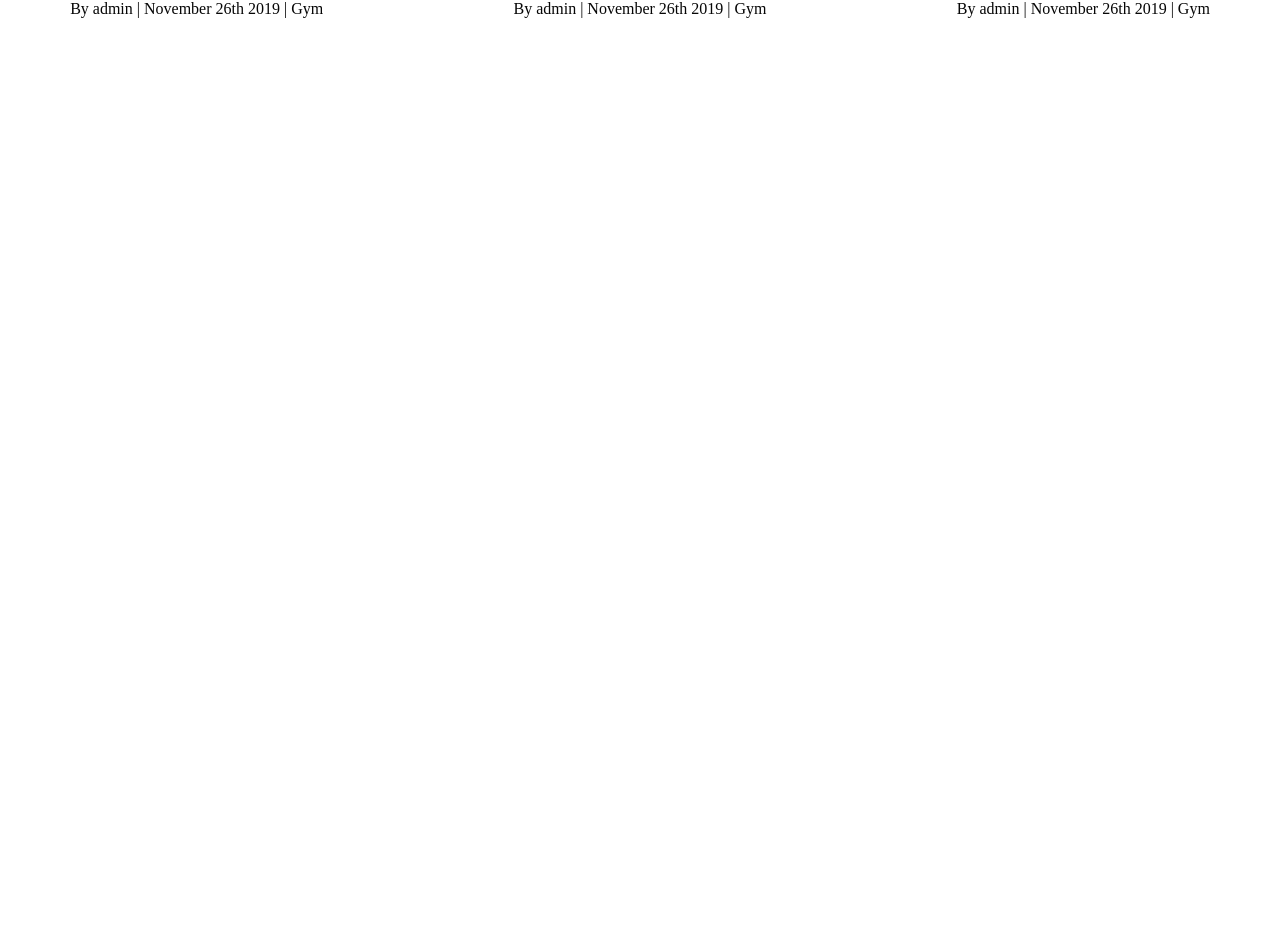
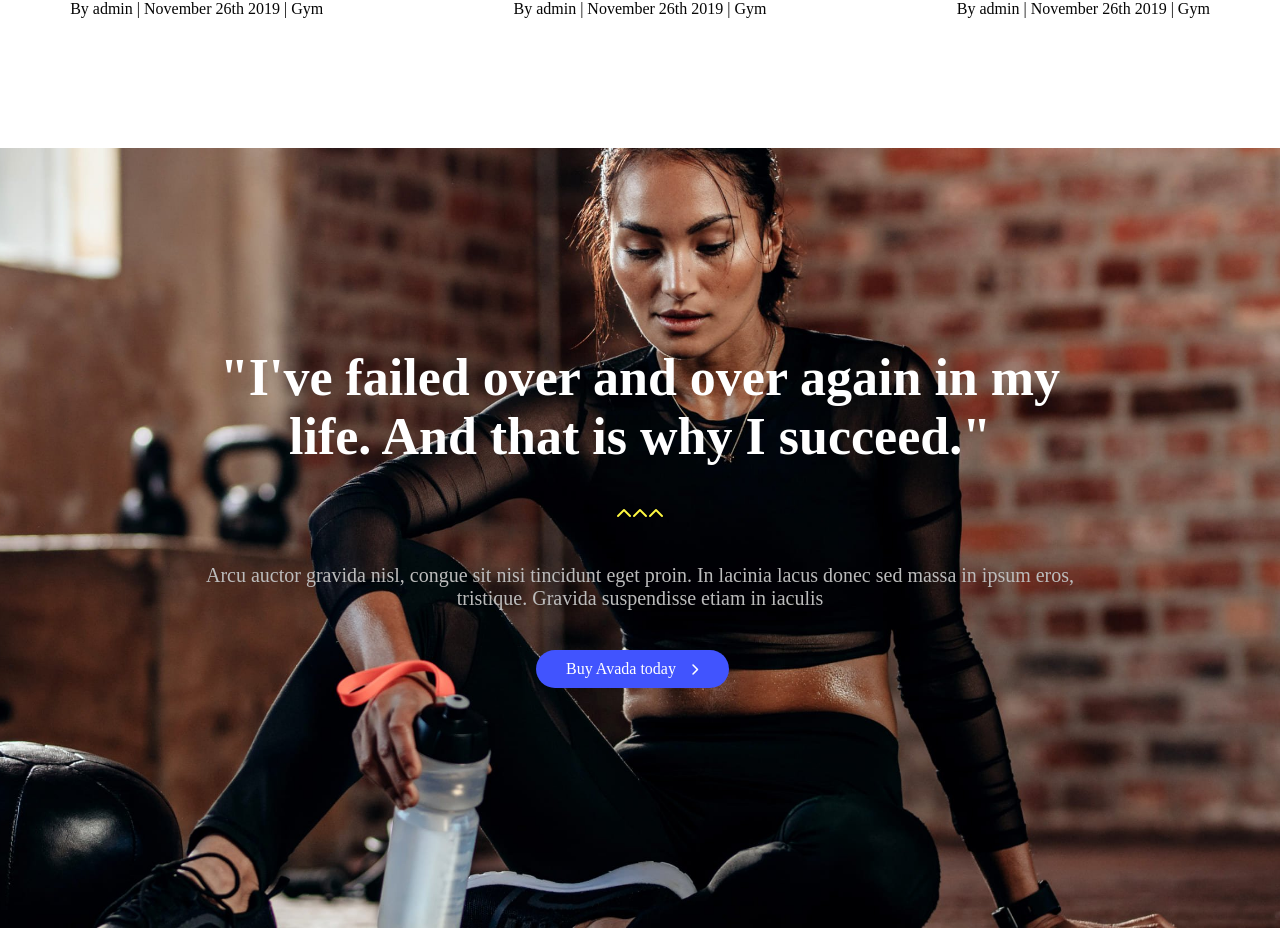
Before and after one commit to RaimondoCosma/proj-html-vuejs, a Vue app: page / in a window 1280 px wide. Shown: the part 4811-5739 px from the top of the page. Before the commit the page ends 4959 px from the top, so only its background shows below. Built offline with nearby package versions, Linux system fonts and the light colour scheme.

Commit message:
Aggiunge appSuccess section

```diff
--- a/src/components/main/AppMain.vue
+++ b/src/components/main/AppMain.vue
@@ -5,6 +5,7 @@ import AppSectionMotivation from "./section-1/AppSectionMotivation.vue";
 import AppEncourage from "./section-2/AppEncourage.vue";
 import AppCourses from "./section-3/AppCourses.vue";
 import AppArticles from "./section-4/AppArticles.vue";
+import AppSuccess from "./section-5/AppSuccess.vue";
 
 export default {
   name: "AppMain",
@@ -14,6 +15,7 @@ export default {
     AppEncourage,
     AppCourses,
     AppArticles,
+    AppSuccess,
   },
   data() {
     return {
@@ -30,6 +32,7 @@ export default {
     <AppEncourage />
     <AppCourses />
     <AppArticles />
+    <AppSuccess />
   </main>
 </template>
 
--- /dev/null
+++ b/src/components/main/section-5/AppSuccess.vue
@@ -0,0 +1,24 @@
+<script>
+import SuccessMotivational from "./SuccessMotivational.vue";
+export default {
+  name: "AppSuccess",
+  components: {
+    SuccessMotivational,
+  },
+};
+</script>
+
+<template>
+  <div id="success-motivational">
+    <SuccessMotivational />
+  </div>
+</template>
+
+<style lang="scss" scoped>
+#success-motivational {
+  padding: 12.5rem 0;
+  background-image: url("./../../../assets/img/section-5/banner2-2x.jpg");
+  background-position: center;
+  background-size: cover;
+}
+</style>
--- /dev/null
+++ b/src/components/main/section-5/SuccessMotivational.vue
@@ -0,0 +1,53 @@
+<script>
+export default {
+  name: "SuccessMotivational",
+};
+</script>
+
+<template>
+  <div class="spot container-small">
+    <h2>
+      "I've failed over and over again in my life. And that is why I succeed."
+    </h2>
+    <span v-for="n in 3"><i class="fa-solid fa-chevron-up"></i></span>
+    <p>
+      Arcu auctor gravida nisl, congue sit nisi tincidunt eget proin. In lacinia
+      lacus donec sed massa in ipsum eros, tristique. Gravida suspendisse etiam
+      in iaculis
+    </p>
+    <span class="btn"
+      ><a href="#">Buy Avada today <i class="fa-solid fa-chevron-right"></i></a
+    ></span>
+  </div>
+</template>
+
+<style lang="scss" scoped>
+.spot {
+  text-align: center;
+  & > * {
+    margin-bottom: 2.5rem;
+  }
+  h2 {
+    color: var(--lighter-color);
+  }
+  p {
+    font-size: 1.25rem;
+  }
+  .fa-chevron-up {
+    color: var(--chevron-color);
+  }
+  span {
+    display: inline-block;
+  }
+  .btn {
+    margin-right: 0.9375rem;
+    .fa-chevron-right {
+      font-size: 0.75rem;
+      margin-left: 0.625rem;
+    }
+  }
+}
+.spot-left > * {
+  margin-bottom: 2.3125rem;
+}
+</style>
--- a/src/style/partials/layout.scss
+++ b/src/style/partials/layout.scss
@@ -3,6 +3,10 @@
 ----------------------*/
 .container {
   max-width: 83.3125rem;
+  margin: auto;
+}
+.container-small {
+  max-width: 54.375rem;
   margin: auto;
 }
 /* ---------------------
--- a/src/style/partials/typography.scss
+++ b/src/style/partials/typography.scss
@@ -11,3 +11,6 @@ a {
 h1 {
   font-size: 4rem;
 }
+h2 {
+  font-size: 3.25rem;
+}
```
Also changed, not shown: src/assets/img/section-5/banner2-2x.jpg (added).
